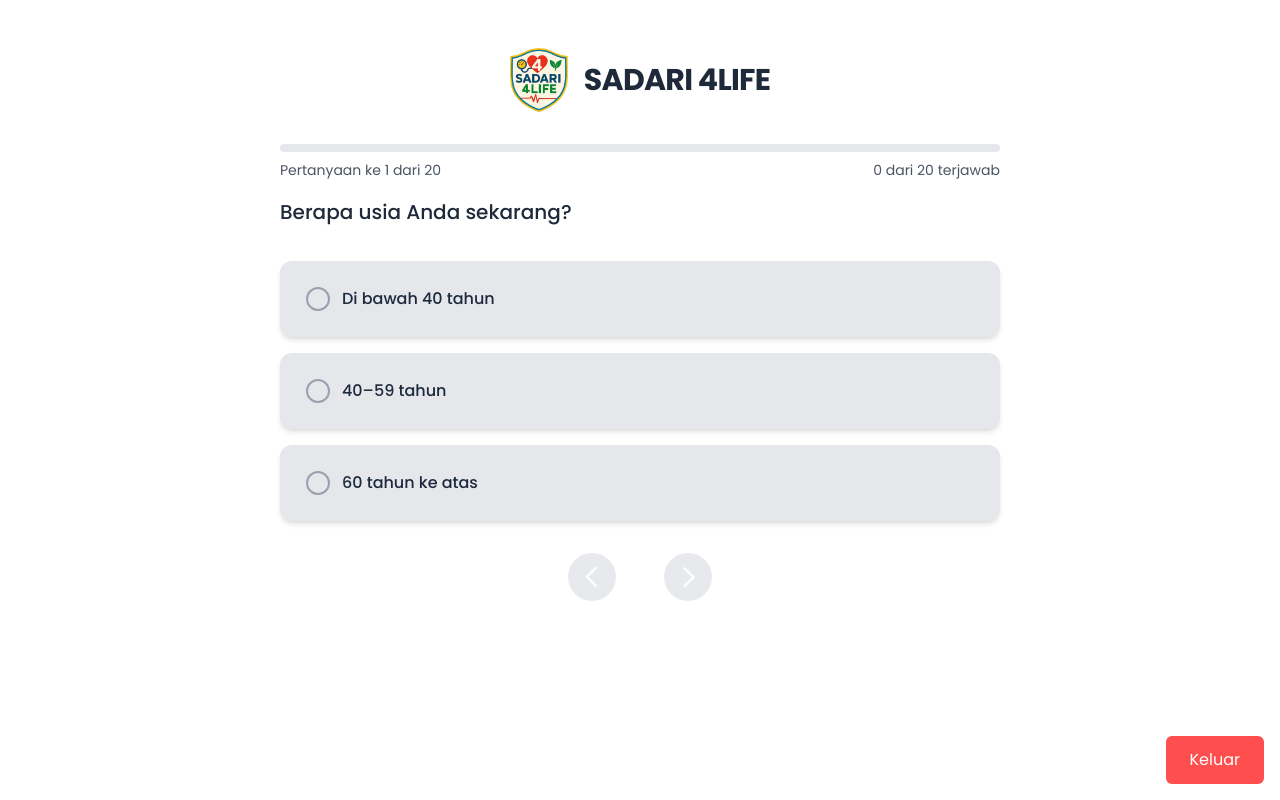
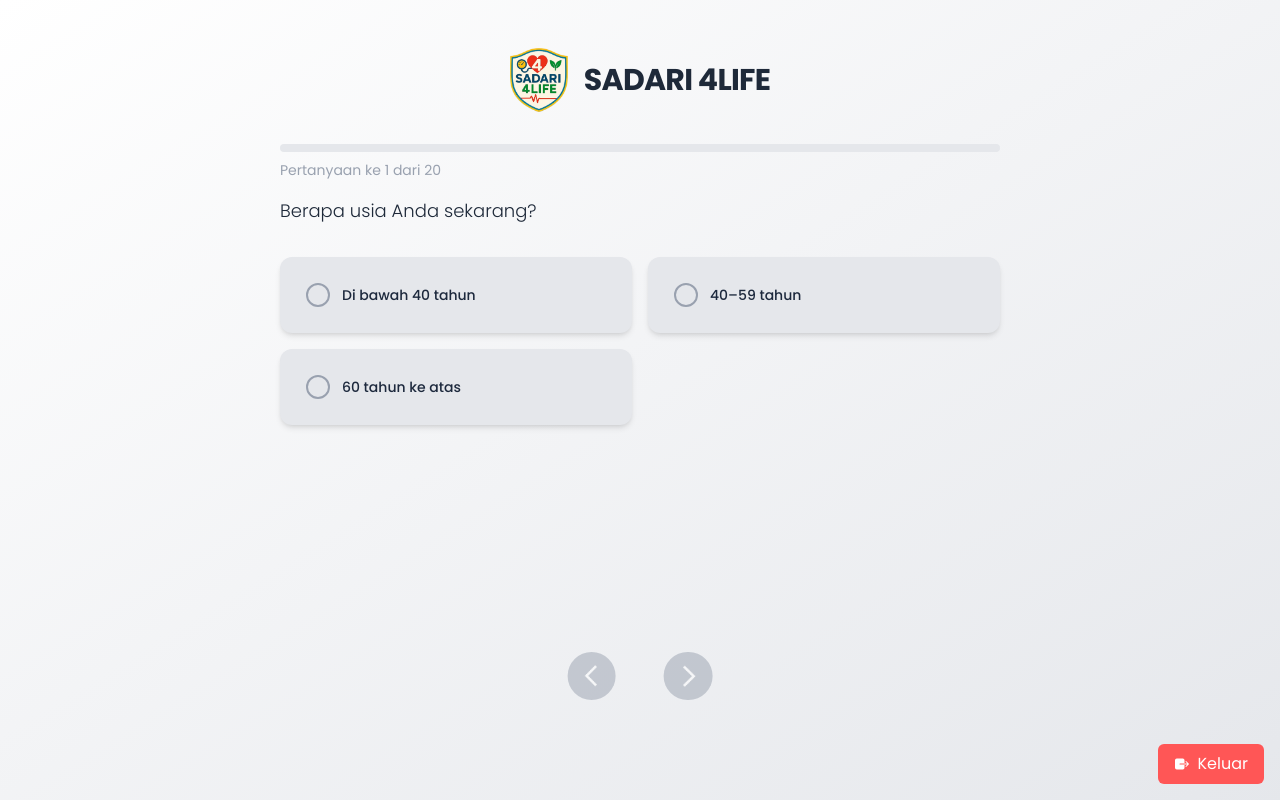
Before and after one commit to firazhafiz/fe-sadari, a Next.js app: page /tes-hipertensi/start in a window 1280 px wide. Both pictures are taken after typing "Sample", "Sample", "Sample", "Sample" into the empty fields and a click on the button "Mulai Tes". Built offline with nearby package versions, Linux system fonts and the light colour scheme; a web font is replaced by a local one.

Commit message:
redesign start tes and button exit tes

```diff
--- a/src/app/tes-hipertensi/start/page.tsx
+++ b/src/app/tes-hipertensi/start/page.tsx
@@ -7,9 +7,11 @@ import ExitConfirmModal from "@/components/moleculs/ExitConfirmModal";
 import { useRouteLeave } from "@/hooks/useRouteLeave";
 import UserForm from "@/components/moleculs/UserForm";
 import { useRouter } from "next/navigation";
+import { IoExit } from "react-icons/io5";
 
 export default function Start() {
-  const { setShowExitModal, formAnswer, saveAnswer, getAnswer, submitAnswers } = useAnswerContext();
+  const { setShowExitModal, formAnswer, saveAnswer, getAnswer, submitAnswers } =
+    useAnswerContext();
   const totalSoal = soalHipertensi.length;
   const [currentSoal, setCurrentSoal] = useState<number>(0);
   const [selectedAnswer, setSelectedAnswer] = useState<number | null>(null);
@@ -30,7 +32,9 @@ export default function Start() {
   useEffect(() => {
     const currentAnswer = getAnswer(soalHipertensi[currentSoal].id);
     if (currentAnswer) {
-      const answerIndex = soalHipertensi[currentSoal].pilihan.findIndex((p) => p.text === currentAnswer);
+      const answerIndex = soalHipertensi[currentSoal].pilihan.findIndex(
+        (p) => p.text === currentAnswer
+      );
       setSelectedAnswer(answerIndex >= 0 ? answerIndex : null);
     } else {
       setSelectedAnswer(null);
@@ -43,7 +47,11 @@ export default function Start() {
   }, [currentSoal]);
 
   const selectAnswer = (index: number) => {
-    saveAnswer(soalHipertensi[currentSoal].id, soalHipertensi[currentSoal].pilihan[index].text, soalHipertensi[currentSoal].pilihan[index].score);
+    saveAnswer(
+      soalHipertensi[currentSoal].id,
+      soalHipertensi[currentSoal].pilihan[index].text,
+      soalHipertensi[currentSoal].pilihan[index].score
+    );
     setSelectedAnswer(index);
   };
 
@@ -115,12 +123,20 @@ export default function Start() {
   // Show user form if no user data
   if (!showTest) {
     return (
-      <div className="min-h-screen flex justify-center items-start w-full bg-white px-4 sm:px-6 md:px-12 lg:px-20 py-6">
+      <div className="min-h-screen flex justify-center items-start w-full bg-gradient-to-br from-white to-gray-200 px-4 sm:px-6 md:px-12 lg:px-20 py-6">
         <div className="w-full max-w-3xl">
           {/* Logo & Title */}
           <div className="flex gap-3 sm:gap-4 items-center justify-center mb-8">
-            <Image src={"/assets/logo-sadari.png"} width={64} height={64} alt="SADARI 4LIFE Logo" className="h-12 sm:h-16 w-auto" />
-            <h2 className="text-xl sm:text-2xl md:text-3xl font-bold text-gray-800 tracking-tight">SADARI 4LIFE</h2>
+            <Image
+              src={"/assets/logo-sadari.png"}
+              width={64}
+              height={64}
+              alt="SADARI 4LIFE Logo"
+              className="h-12 sm:h-16 w-auto"
+            />
+            <h2 className="text-xl sm:text-2xl md:text-3xl font-bold text-gray-800 tracking-tight">
+              SADARI 4LIFE
+            </h2>
           </div>
 
           <UserForm onComplete={() => setShowTest(true)} />
@@ -130,59 +146,102 @@ export default function Start() {
   }
 
   return (
-    <div className="relative min-h-screen flex justify-center items-start w-full bg-white px-4 sm:px-6 md:px-12 lg:px-20 py-6">
-      <div className="w-full max-w-3xl bg-white p-4 sm:p-6">
+    <div className="relative min-h-screen flex justify-center items-start w-full bg-gradient-to-br from-white to-gray-200 px-4 sm:px-6 md:px-12 lg:px-20 py-6 pb-28">
+      <div className="w-full max-w-3xl  p-4 sm:p-6">
         {/* Logo & Title */}
         <div className="flex gap-3 sm:gap-4 items-center justify-center">
-          <Image src={"/assets/logo-sadari.png"} width={64} height={64} alt="SADARI 4LIFE Logo" className="h-12 sm:h-16 w-auto" />
-          <h2 className="text-xl sm:text-2xl md:text-3xl font-bold text-gray-800 tracking-tight">SADARI 4LIFE</h2>
+          <Image
+            src={"/assets/logo-sadari.png"}
+            width={64}
+            height={64}
+            alt="SADARI 4LIFE Logo"
+            className="h-12 sm:h-16 w-auto"
+          />
+          <h2 className="text-xl sm:text-2xl md:text-3xl font-bold text-gray-800 tracking-tight">
+            SADARI 4LIFE
+          </h2>
         </div>
 
         {/* Progress bar */}
         <div className="flex flex-col items-start mt-8">
           <div className="w-full bg-gray-200 rounded-full h-2 overflow-hidden">
-            <div className="bg-[#4CAF50] h-2 transition-all duration-300 ease-in-out" style={{ width: `${calculateProgress()}%` }}></div>
+            <div
+              className="bg-[#81BC66] h-2 transition-all duration-300 ease-in-out"
+              style={{ width: `${calculateProgress()}%` }}
+            ></div>
           </div>
           <div className="flex justify-between w-full mt-2">
-            <p className="text-xs sm:text-sm text-gray-600">
+            <p className="text-xs sm:text-sm text-gray-400">
               Pertanyaan ke {currentSoal + 1} dari {totalSoal}
-              {currentSoal === totalSoal - 1 && <span className="ml-2 text-green-600 font-medium">(Pertanyaan Terakhir)</span>}
+              {currentSoal === totalSoal - 1 && (
+                <span className="ml-2 text-green-600 font-medium">
+                  (Pertanyaan Terakhir)
+                </span>
+              )}
             </p>
-            <p className="text-xs sm:text-sm text-gray-600">
+            {/* <p className="text-xs sm:text-sm text-gray-600">
               {formAnswer?.answers.length || 0} dari {totalSoal} terjawab
-            </p>
+            </p> */}
           </div>
 
           {/* Answer Progress */}
           {/* <AnswerProgress /> */}
 
           {/* Pertanyaan */}
-          <p className="mt-4 text-base sm:text-lg md:text-xl font-medium text-gray-800 leading-relaxed text-start">{soalHipertensi[currentSoal].soal}</p>
+          <p className="mt-4 text-base md:text-lg font-light text-gray-800 leading-relaxed text-start">
+            {soalHipertensi[currentSoal].soal}
+          </p>
         </div>
 
         {/* Pilihan Jawaban */}
-        <div className="flex flex-col gap-4 mt-8">
+        <div className="grid grid-cols-1 md:grid-cols-2 gap-4 mt-8">
           {soalHipertensi[currentSoal].pilihan.map((item, idx) => (
             <div
               key={idx}
               onClick={() => selectAnswer(idx)}
               className={`w-full rounded-xl py-4 sm:py-6 px-4 sm:px-6 cursor-pointer shadow-md transition-all ease-in-out duration-200 font-medium text-start border-2 ${
-                selectedAnswer === idx ? "bg-[#4CAF50] text-white border-[#4CAF50] shadow-lg scale-[1.02]" : "bg-gray-200 hover:bg-slate-300 text-slate-800 border-transparent hover:border-gray-300"
-              }`}>
+                selectedAnswer === idx
+                  ? "bg-[#81BC66] text-gray-100 md:text-sm border-[#81BC66] shadow-lg scale-[1.02] "
+                  : "bg-gray-200 hover:bg-slate-300 md:text-sm text-xs  text-slate-800 border-transparent hover:border-gray-300"
+              }`}
+            >
               <div className="flex items-center gap-3">
-                <div className={`w-6 h-6 rounded-full border-2 flex items-center justify-center ${selectedAnswer === idx ? "border-white bg-white" : "border-gray-400"}`}>
-                  {selectedAnswer === idx && <div className="w-3 h-3 bg-[#4CAF50] rounded-full"></div>}
+                <div
+                  className={`w-6 h-6 rounded-full border-2 flex items-center justify-center ${
+                    selectedAnswer === idx
+                      ? "border-white bg-white"
+                      : "border-gray-400"
+                  }`}
+                >
+                  {selectedAnswer === idx && (
+                    <div className="w-3 h-3 bg-[#4CAF50] rounded-full"></div>
+                  )}
                 </div>
                 {item.text}
               </div>
             </div>
           ))}
         </div>
+      </div>
 
-        {/* Button Navigasi */}
-        <div className="flex justify-center gap-8 sm:gap-12 mt-8">
-          <button onClick={handlePrev} disabled={currentSoal === 0} className={`rounded-full p-2 transition-all duration-200 ${currentSoal === 0 ? "bg-gray-300 cursor-not-allowed opacity-50" : "bg-navy cursor-pointer hover:bg-blue-800"}`}>
-            <Image src="/assets/button_arrow.png" alt="previous" width={30} height={30} className="h-6 sm:h-8 w-auto transform rotate-180" />
+      {/* Button Navigasi - fixed at bottom center */}
+      <div className="absolute md:bottom-25 bottom-30 left-1/2 -translate-x-1/2 z-40 flex justify-center gap-8 sm:gap-12">
+        <button
+          onClick={handlePrev}
+          disabled={currentSoal === 0}
+          className={`rounded-full p-2 transition-all duration-200 ${
+            currentSoal === 0
+              ? "bg-gray-400 cursor-not-allowed opacity-50"
+              : "bg-slate-600 cursor-pointer hover:bg-slate-700"
+          }`}
+        >
+          <Image
+            src="/assets/button_arrow.png"
+            alt="previous"
+            width={30}
+            height={30}
+            className="h-6 sm:h-8 w-auto transform rotate-180"
+          />
         </button>
 
         {currentSoal === totalSoal - 1 ? (
@@ -191,29 +250,50 @@ export default function Start() {
             onClick={handleSubmit}
             disabled={!isCurrentQuestionAnswered()}
             className={`px-8 py-3 rounded-full transition-all duration-200 font-medium ${
-                !isCurrentQuestionAnswered() ? "bg-gray-300 cursor-not-allowed opacity-50 text-gray-500" : "bg-green-500 cursor-pointer hover:bg-green-600 text-white shadow-lg"
+              !isCurrentQuestionAnswered()
+                ? "bg-gray-300 cursor-not-allowed opacity-50 text-gray-500"
+                : "bg-green-500 cursor-pointer hover:bg-green-600 text-white shadow-lg"
             }`}
-              title="Selesai dan Lihat Hasil">
-              {loading ? <div className="animate-spin rounded-full h-4 w-4 border-2 border-white border-t-transparent mx-auto"></div> : "Selesai"}
+            title="Selesai dan Lihat Hasil"
+          >
+            {loading ? (
+              <div className="animate-spin rounded-full h-4 w-4 border-2 border-white border-t-transparent mx-auto"></div>
+            ) : (
+              "Selesai"
+            )}
           </button>
         ) : (
           // Next button for other questions
           <button
             onClick={handleNext}
             disabled={!isCurrentQuestionAnswered()}
-              className={`rounded-full p-2 transition-all duration-200 ${!isCurrentQuestionAnswered() ? "bg-gray-300 cursor-not-allowed opacity-50" : "bg-navy cursor-pointer hover:bg-blue-800"}`}
-              title="Lanjut">
-              <Image src="/assets/button_arrow.png" alt="next" width={30} height={30} className="h-6 sm:h-8 w-auto" />
+            className={`rounded-full p-2 transition-all duration-200 ${
+              !isCurrentQuestionAnswered()
+                ? "bg-gray-400 cursor-not-allowed opacity-50"
+                : "bg-slate-600 cursor-pointer hover:bg-slate-700"
+            }`}
+            title="Lanjut"
+          >
+            <Image
+              src="/assets/button_arrow.png"
+              alt="next"
+              width={30}
+              height={30}
+              className="h-6 sm:h-8 w-auto"
+            />
           </button>
         )}
       </div>
 
       {/* Button keluar */}
-        <div className="absolute bottom-4 right-4 mt-6">
-          <button onClick={handleExit} className="bg-[#FF4E4E] text-white text-sm sm:text-base cursor-pointer rounded-md px-4 sm:px-6 py-2 sm:py-3">
+      <div className="absolute  bottom-4 right-4 mt-6">
+        <button
+          onClick={handleExit}
+          className="bg-[#FF5656] flex gap-2 justify-center items-center text-white text-sm sm:text-base cursor-pointer rounded-md px-4 sm:px-4 py-2 sm:py-2 hover:-translate-y-0.5 transition-all hover:shadow-md"
+        >
+          <IoExit />
           Keluar
         </button>
-        </div>
       </div>
 
       {/* Modal Warning */}
@@ -224,7 +304,9 @@ export default function Start() {
               <div className="w-6 h-6 bg-red-500 rounded-full flex items-center justify-center">
                 <span className="text-white text-sm font-bold">!</span>
               </div>
-              <p className="text-red-600 font-semibold">Silakan pilih jawaban terlebih dahulu!</p>
+              <p className="text-red-600 font-semibold">
+                Silakan pilih jawaban terlebih dahulu!
+              </p>
             </div>
           </div>
         </div>
```
Also changed, not shown: src/components/moleculs/ExitConfirmModal.tsx (+73 -13 lines). Lines whose indentation alone changed are shown as unchanged.
